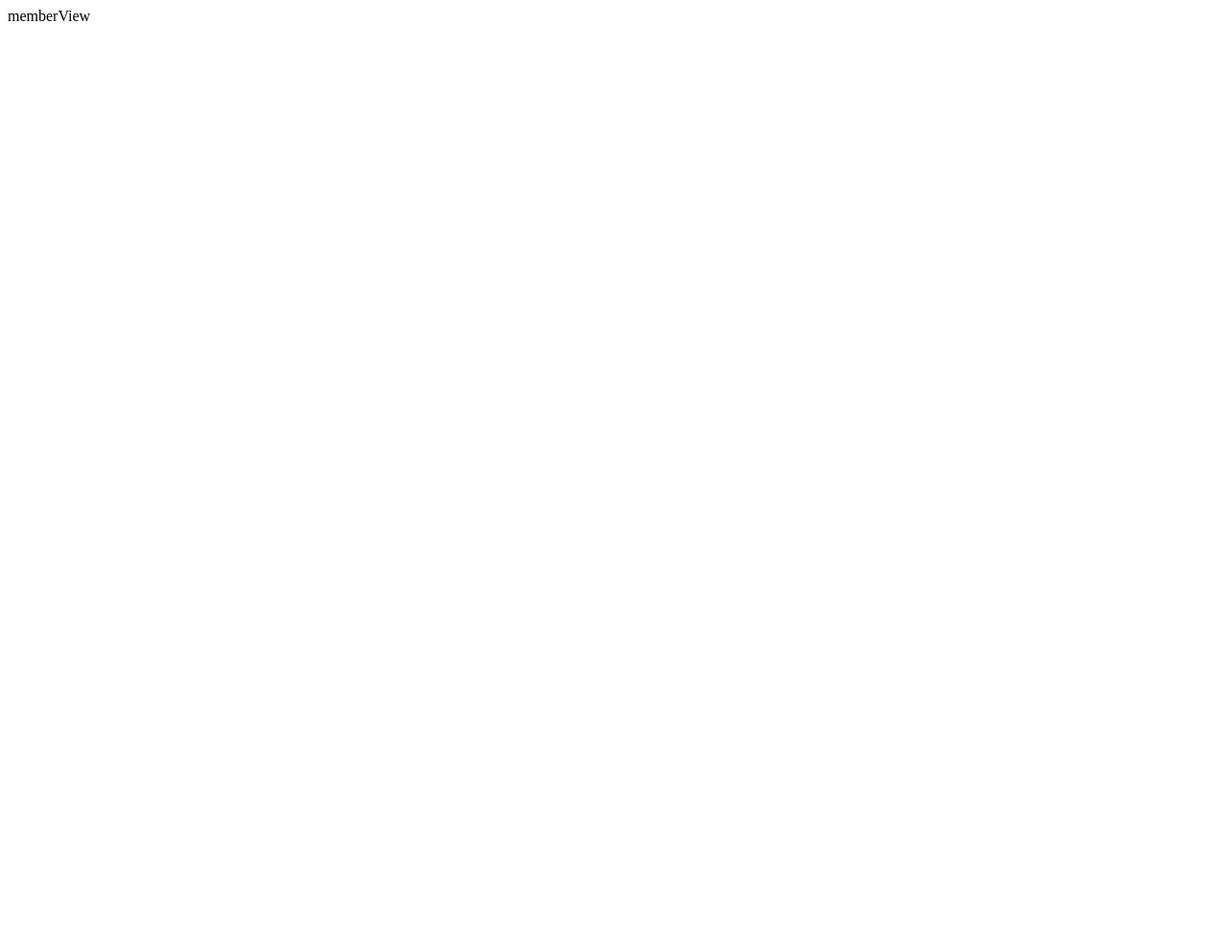
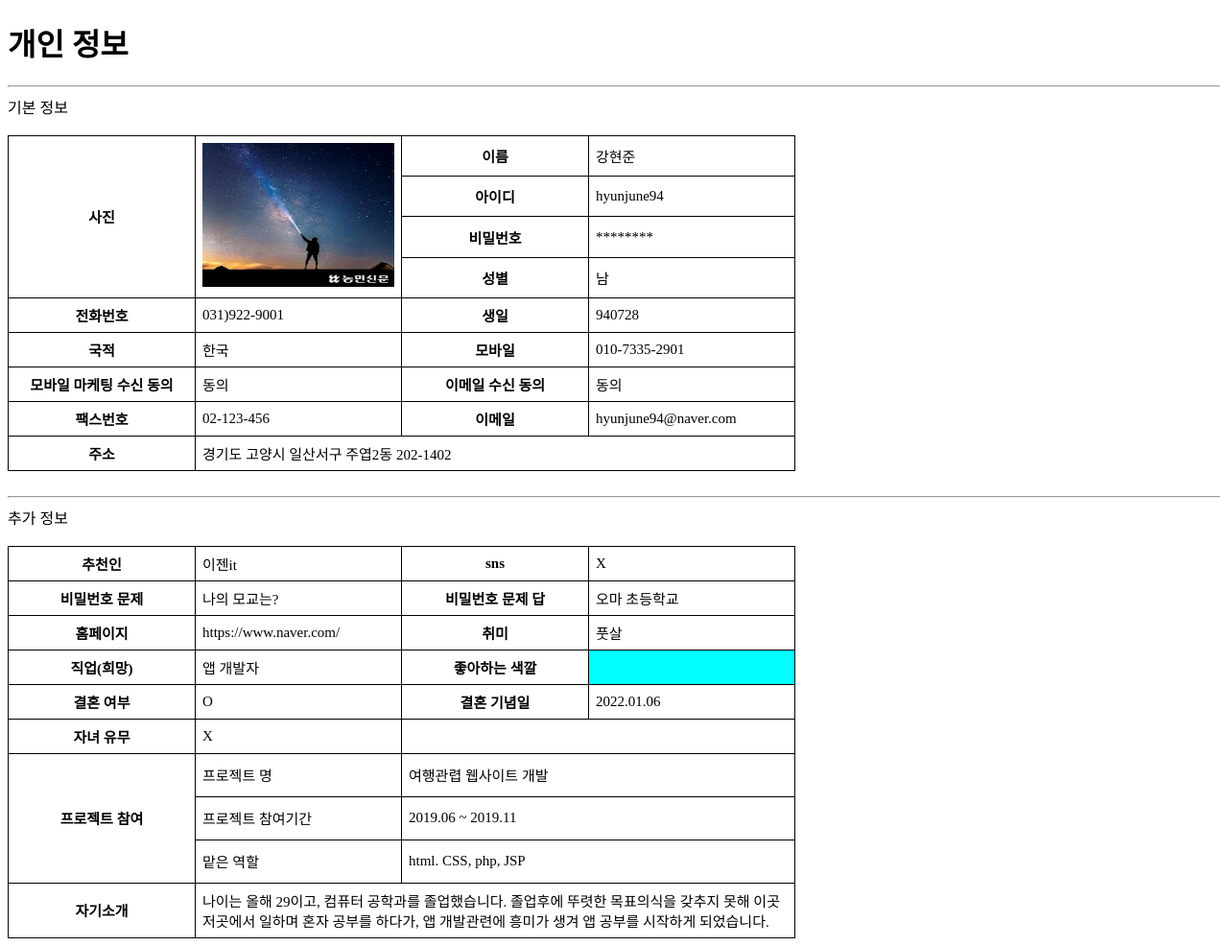
Before and after one commit to hyunjune94/prj_hj, a plain HTML site: page public/apple/member/memberView.html in a window 1280 px wide. Shown: the whole page at 96% size. Before the commit the page ends 800 px from the top, so only its background shows below. Drawn offline with Linux system fonts and the light colour scheme.

Commit message:
commit last

```diff
--- a/public/apple/member/memberView.html
+++ b/public/apple/member/memberView.html
@@ -6,10 +6,135 @@
 <meta name="viewpoint" content="width=device-width, initial-scale=1.0">
 <title>hyunjune html projects</title>
 
+<style type="text/css">
+table, th, td {
+	border: 1px solid black;
+	border-collapse: collapse;
+}
+
+th, td {
+	padding: 7px;
+	font-size: 15px;
+}
+</style>
 </head>
 
 <body>
-memberView
+	<h1>개인 정보</h1>
+	<hr>
+
+	<table>
+		<figcaption>기본 정보</figcaption>
+		<br>
+		<tr>
+			<th rowspan="4" width="180px" height="120px">사진</th>
+			<td rowspan="4" width="200px"><img src="./4.jpg" width="200px" height="150px"></td>
+			<th width="180px">이름</th>
+			<td width="200px">강현준</td>
+		</tr>
+		<tr>
+			<th>아이디</th>
+			<td>hyunjune94</td>
+		</tr>
+		<tr>
+			<th>비밀번호</th>
+			<td>********</td>
+		</tr>
+		<tr>
+			<th>성별</th>
+			<td>남</td>
+		</tr>
+		<tr>
+			<th width="180px">전화번호</th>
+			<td width="200px">031)922-9001</td>
+			<th width="180px">생일</th>
+			<td width="200px">940728</td>
+		</tr>
+		<tr>
+			<th>국적</th>
+			<td>한국</td>
+			<th>모바일</th>
+			<td>010-7335-2901</td>
+		</tr>
+		<tr>
+			<th>모바일 마케팅 수신 동의</th>
+			<td>동의</td>
+			<th>이메일 수신 동의</th>
+			<td>동의</td>
+		</tr>
+		<tr>
+			<th>팩스번호</th>
+			<td>02-123-456</td>
+			<th>이메일</th>
+			<td>hyunjune94@naver.com</td>
+		</tr>
+		<tr>
+			<th>주소</th>
+			<td colspan="3">경기도 고양시 일산서구 주엽2동 202-1402</td>
+		</tr>
+	</table>
+	<br>
+	<hr>
+	<table>
+		<figcaption>추가 정보</figcaption>
+		<br>
+
+		<tr>
+			<th width="180px">추천인</th>
+			<td width="200px">이젠it</td>
+			<th width="180px">sns</th>
+			<td width="200px">X</td>
+		</tr>
+		<tr>
+			<th>비밀번호 문제</th>
+			<td>나의 모교는?</td>
+			<th>비밀번호 문제 답</th>
+			<td>오마 초등학교</td>
+		</tr>
+		<tr>
+			<th>홈페이지</th>
+			<td>https://www.naver.com/</td>
+			<th>취미</th>
+			<td>풋살</td>
+		</tr>
+		<tr>
+			<th>직업(희망)</th>
+			<td>앱 개발자</td>
+			<th>좋아하는 색깔<td style="background-color:#00FFFF"></td>
+		</tr>
+		<tr>
+			<th>결혼 여부</th>
+			<td>O</td>
+			<th>결혼 기념일</th>
+			<td>2022.01.06</td>
+		</tr>
+		<tr>
+			<th>자녀 유무</th>
+			<td>X</td>
+			<th colspan="2"></th>
+		</tr>
+		<tr>
+			<th rowspan="3" height="120px">프로젝트 참여</th>
+			<td>프로젝트 명</td>
+			<td colspan="2">여행관렵 웹사이트 개발</td>
+		</tr>
+		<tr>
+		<td>프로젝트 참여기간</td>
+			<td colspan="2">2019.06 ~ 2019.11</td>
+		</tr>
+		<tr>
+		<td>맡은 역할</td>
+			<td colspan="2">html. CSS, php, JSP</td>
+		</tr>
+		<tr>
+			<th>자기소개</th>
+			<td colspan="3">나이는 올해 29이고, 컴퓨터 공학과를 졸업했습니다.
+			졸업후에 뚜렷한 목표의식을 갖추지 못해 이곳저곳에서 일하며 혼자 공부를 하다가,
+			앱 개발관련에 흥미가 생겨 앱 공부를 시작하게 되었습니다.
+			</td>
+		</tr>
+
+	</table>
 </body>
 
 </html>
```
Also changed, not shown: public/apple/member/memberList.html (+36 -1 lines), public/apple/member/4.jpg (added).
